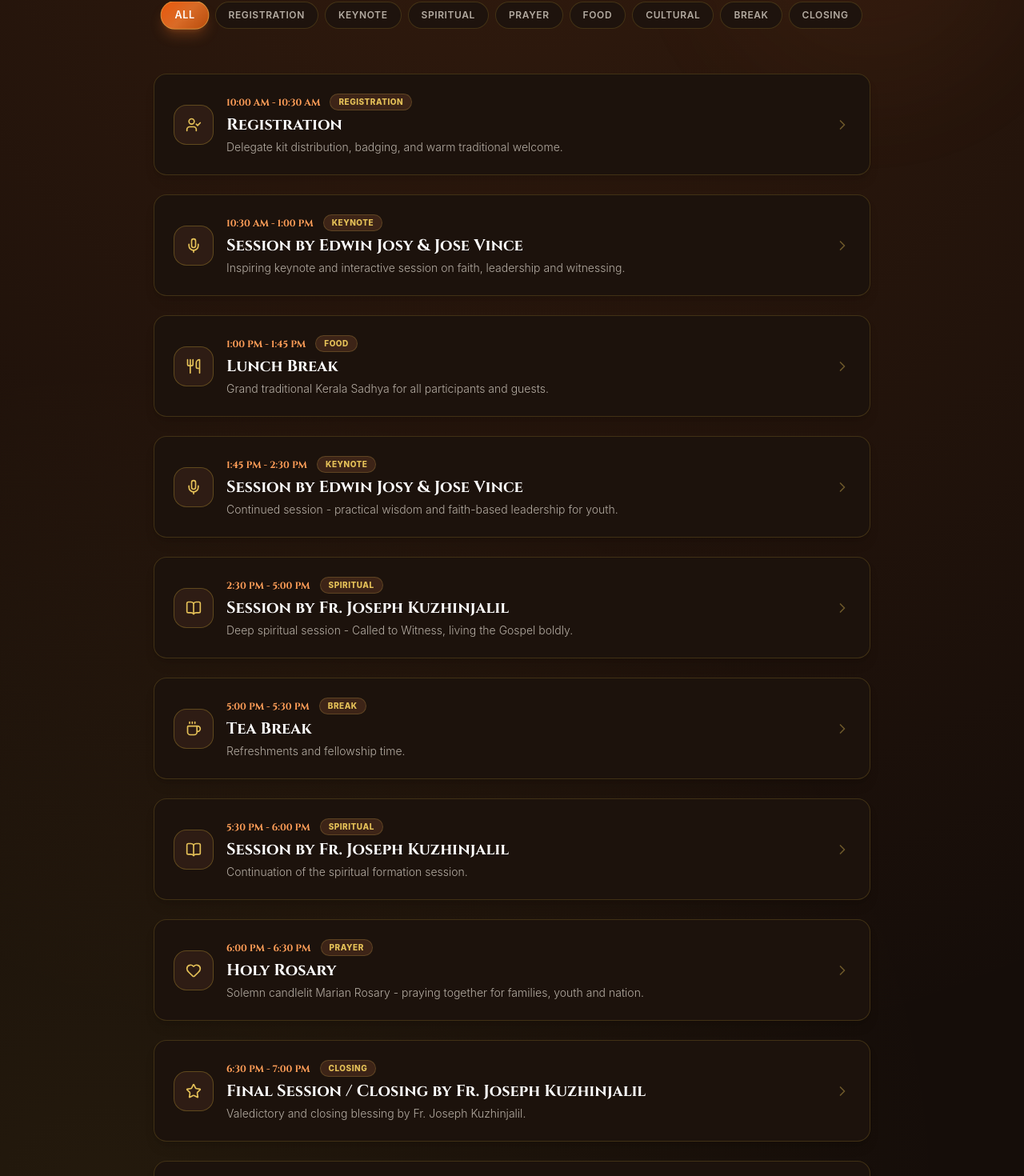
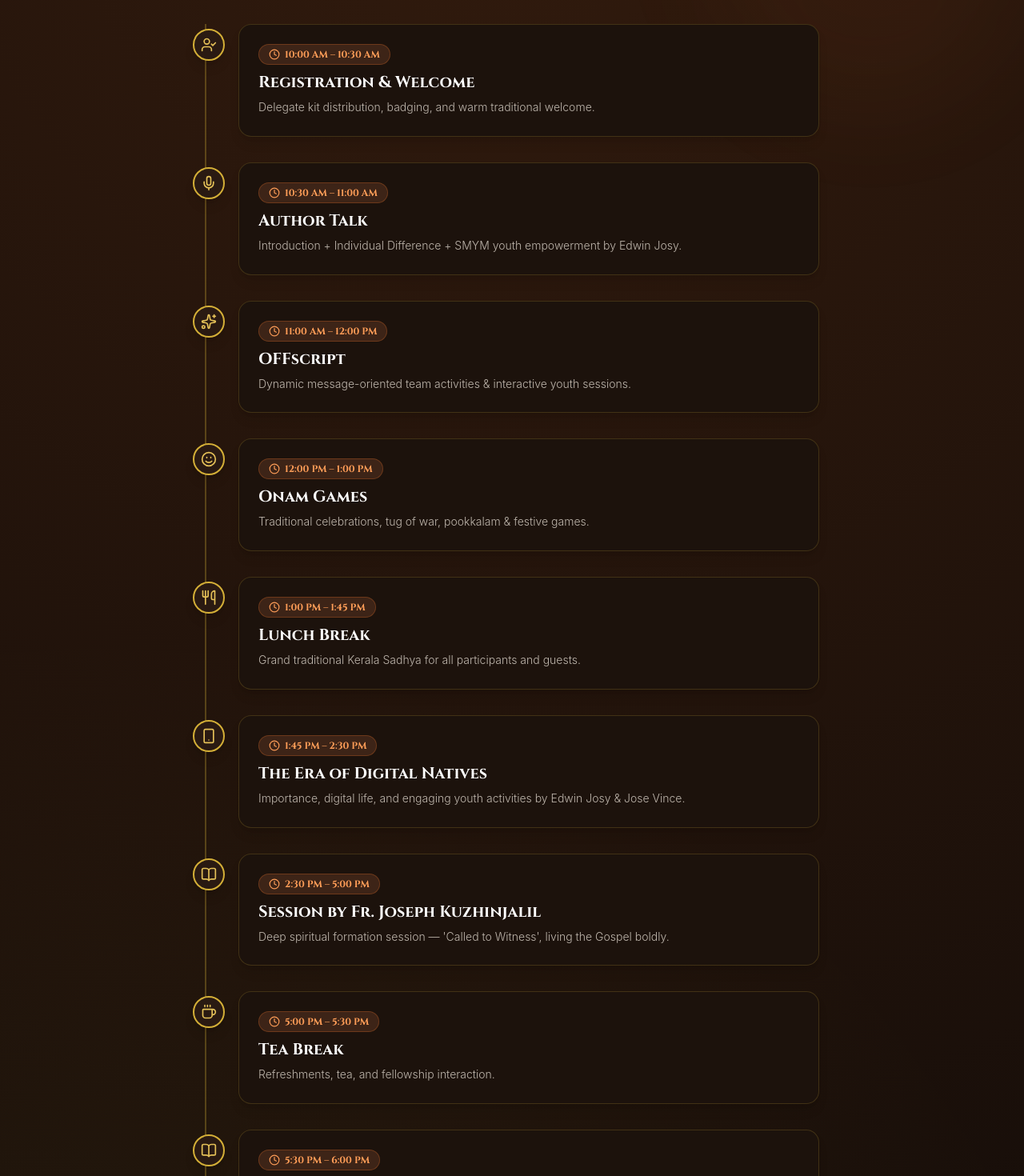
Before and after one commit to WhiZz-oO/edessa-youth-meet, a React (Vite) app in the folder frontend/: page / in a window 1280 px wide. Shown: the part 2240-3710 px from the top of the page at 80% size. Built offline with nearby package versions, Linux system fonts and the light colour scheme.

Commit message:
Update Schedule: Remove filter pills, convert to clean vertical timeline with updated Author Talk and OFFscript sessions

```diff
--- a/frontend/src/components/Hero.jsx
+++ b/frontend/src/components/Hero.jsx
@@ -57,7 +57,7 @@ export default function Hero({ onOpenRegister }) {
         <h1 className="font-cinzel text-6xl sm:text-8xl md:text-9xl font-black tracking-widest leading-none text-gold-gradient drop-shadow-[0_10px_20px_rgba(0,0,0,0.9)] mb-2">
           EDESSA
         </h1>
-
+          <br></br>
         {/* Called to Witness */}
         <div className="mb-4">
           <h2 className="font-script text-4xl sm:text-6xl md:text-7xl text-orange-gradient drop-shadow-md">
--- a/frontend/src/components/Schedule.jsx
+++ b/frontend/src/components/Schedule.jsx
@@ -1,25 +1,16 @@
-import React, { useState } from 'react';
+import React from 'react';
 import {
-  UserCheck, Sparkles, Utensils, Flame, Coffee, Heart, Music, Clock,
-  CalendarCheck, ChevronRight, Mic, BookOpen, Star, Home
+  UserCheck, Sparkles, Utensils, Coffee, Heart, Music, Clock,
+  CalendarCheck, Mic, BookOpen, Star, Home, Smartphone, Smile
 } from 'lucide-react';
 import { SCHEDULE_DATA } from '../data/mockData';
 
 export default function Schedule() {
-  const [activeFilter, setActiveFilter] = useState('All');
-
-  const categories = ['All', 'Registration', 'Keynote', 'Spiritual', 'Prayer', 'Food', 'Cultural', 'Break', 'Closing'];
-
-  const filteredSchedule = activeFilter === 'All'
-    ? SCHEDULE_DATA
-    : SCHEDULE_DATA.filter((item) => item.category === activeFilter);
-
   const getCategoryIcon = (iconName) => {
     switch (iconName) {
       case 'UserCheck': return <UserCheck className="w-5 h-5" />;
       case 'Sparkles': return <Sparkles className="w-5 h-5" />;
       case 'Utensils': return <Utensils className="w-5 h-5" />;
-      case 'Flame': return <Flame className="w-5 h-5" />;
       case 'Coffee': return <Coffee className="w-5 h-5" />;
       case 'Heart': return <Heart className="w-5 h-5" />;
       case 'Music': return <Music className="w-5 h-5" />;
@@ -27,6 +18,8 @@ export default function Schedule() {
       case 'BookOpen': return <BookOpen className="w-5 h-5" />;
       case 'Star': return <Star className="w-5 h-5" />;
       case 'Home': return <Home className="w-5 h-5" />;
+      case 'Smartphone': return <Smartphone className="w-5 h-5" />;
+      case 'Smile': return <Smile className="w-5 h-5" />;
       default: return <Clock className="w-5 h-5" />;
     }
   };
@@ -37,11 +30,11 @@ export default function Schedule() {
       <div className="absolute top-0 right-0 w-96 h-96 bg-[#d96b27]/5 rounded-full blur-3xl pointer-events-none" />
       <div className="absolute bottom-0 left-0 w-96 h-96 bg-[#d4af37]/5 rounded-full blur-3xl pointer-events-none" />
 
-      <div className="max-w-7xl mx-auto px-4 sm:px-6 lg:px-8 relative z-10">
+      <div className="max-w-5xl mx-auto px-4 sm:px-6 lg:px-8 relative z-10">
 
         {/* Section Header */}
         <div className="text-center max-w-3xl mx-auto mb-16">
-          <div className="inline-flex items-center gap-2 px-3 py-1 rounded-full bg-[#d96b27]/10 text-[#ff9e58] text-xs font-extrabold uppercase tracking-widest mb-3 border border-[#d96b27]/20">
+          <div className="inline-flex items-center gap-2 px-3.5 py-1.5 rounded-full bg-[#d96b27]/10 text-[#ff9e58] text-xs font-extrabold uppercase tracking-widest mb-3 border border-[#d96b27]/20 shadow-sm">
             <CalendarCheck className="w-3.5 h-3.5" />
             Programme Schedule
           </div>
@@ -53,57 +46,44 @@ export default function Schedule() {
           </p>
         </div>
 
-        {/* Filter Pills */}
-        <div className="flex items-center justify-center gap-2 overflow-x-auto pb-6 mb-8 scrollbar-none">
-          {categories.map((cat) => (
-            <button
-              key={cat}
-              onClick={() => setActiveFilter(cat)}
-              className={`px-4 py-2 rounded-full text-xs font-semibold uppercase tracking-wider transition-all whitespace-nowrap ${
-                activeFilter === cat
-                  ? 'bg-orange-gradient text-white shadow-lg shadow-[#d96b27]/30 scale-105 border border-[#e5c158]/50'
-                  : 'bg-[#1e130d] text-[#f4ece1]/70 hover:text-white hover:bg-[#2e1c14] border border-[#d4af37]/20'
-              }`}
-            >
-              {cat}
-            </button>
-          ))}
+        {/* Timeline Container */}
+        <div className="relative pl-8 sm:pl-10 border-l-2 border-[#d4af37]/30 space-y-8 max-w-3xl mx-auto">
+          {SCHEDULE_DATA.map((item, index) => (
+            <div key={index} className="relative group">
+              {/* Timeline Dot / Icon */}
+              <div className="absolute -left-[49px] sm:-left-[57px] top-1.5 w-10 h-10 rounded-full bg-[#2a1a12] border-2 border-[#d4af37] flex items-center justify-center text-[#e5c158] shadow-lg group-hover:bg-[#d96b27] group-hover:text-white group-hover:scale-110 transition-all duration-300">
+                {getCategoryIcon(item.iconName)}
               </div>
 
-        {/* Timeline */}
-        <div className="max-w-4xl mx-auto space-y-6">
-          {filteredSchedule.map((item, index) => (
-            <div
-              key={index}
-              className="bg-[#1c120c] rounded-2xl p-5 sm:p-6 border border-[#d4af37]/20 shadow-lg hover:border-[#d96b27]/50 transition-all flex flex-col sm:flex-row items-start sm:items-center justify-between gap-4 group"
-            >
-              <div className="flex items-start sm:items-center gap-4">
-                <div className="p-3.5 rounded-2xl bg-[#2e1c14] text-[#e5c158] border border-[#d4af37]/30 group-hover:bg-[#d96b27] group-hover:text-white transition-colors flex-shrink-0">
-                  {getCategoryIcon(item.iconName)}
-                </div>
-                <div>
-                  <div className="flex items-center gap-3 flex-wrap">
-                    <span className="text-xs font-bold text-[#ff9e58] font-cinzel">
+              {/* Event Content Card */}
+              <div className="bg-[#1c120c] rounded-2xl p-5 sm:p-6 border border-[#d4af37]/20 shadow-lg hover:border-[#d96b27]/50 hover:shadow-[#d96b27]/10 hover:shadow-xl transition-all duration-300">
+                <div className="flex flex-col sm:flex-row sm:items-center justify-between gap-2 mb-2">
+                  <span className="inline-flex items-center gap-1.5 px-3 py-1 rounded-full text-xs font-bold text-[#ff9e58] bg-[#3d2417] border border-[#d96b27]/30 font-cinzel w-fit">
+                    <Clock className="w-3.5 h-3.5" />
                     {item.time}
                   </span>
-                    <span className="px-2.5 py-0.5 rounded-full text-[10px] font-extrabold uppercase tracking-wider bg-[#3d2417] text-[#e5c158] border border-[#e5c158]/20">
-                      {item.category}
-                    </span>
                 </div>
-                  <h3 className="font-cinzel text-lg sm:text-xl font-bold text-white mt-1 group-hover:text-[#ffe8aa] transition-colors">
+
+                <h3 className="font-cinzel text-lg sm:text-xl font-bold text-white group-hover:text-gold-gradient transition-colors">
                   {item.title}
                 </h3>
-                  <p className="text-xs sm:text-sm text-[#f4ece1]/70 font-light mt-1 max-w-2xl">
+
+                <p className="text-xs sm:text-sm text-[#f4ece1]/75 font-light mt-1.5 leading-relaxed">
                   {item.description}
                 </p>
               </div>
             </div>
+          ))}
+        </div>
 
-              <div className="hidden sm:flex items-center text-[#e5c158]/40 group-hover:text-[#e5c158] group-hover:translate-x-1 transition-all">
-                <ChevronRight className="w-5 h-5" />
-              </div>
-            </div>
-          ))}
+        {/* Closing Note Banner */}
+        <div className="mt-14 text-center p-6 rounded-2xl bg-[#1c120c] border border-[#d4af37]/30 max-w-xl mx-auto">
+          <p className="font-garamond italic text-lg text-[#e5c158]">
+            "Arise, shine, for your light has come!"
+          </p>
+          <p className="text-xs text-[#f4ece1]/60 font-semibold tracking-wider uppercase mt-1">
+            EDESSA 2026 • Chemmalamattom
+          </p>
         </div>
 
       </div>
--- a/frontend/src/data/mockData.js
+++ b/frontend/src/data/mockData.js
@@ -19,87 +19,87 @@ export const EVENT_DETAILS = {
 
 export const SCHEDULE_DATA = [
   {
-    time: "10:00 AM - 10:30 AM",
-    title: "Registration",
+    time: "10:00 AM – 10:30 AM",
+    title: "Registration & Welcome",
     description: "Delegate kit distribution, badging, and warm traditional welcome.",
-    category: "Registration",
     iconName: "UserCheck",
   },
   {
-    time: "10:30 AM - 1:00 PM",
-    title: "Session by Edwin Josy & Jose Vince",
-    description: "Inspiring keynote and interactive session on faith, leadership and witnessing.",
-    category: "Keynote",
+    time: "10:30 AM – 11:00 AM",
+    title: "Author Talk",
+    description: "Introduction + Individual Difference + SMYM youth empowerment by Edwin Josy.",
     iconName: "Mic",
   },
   {
-    time: "1:00 PM - 1:45 PM",
+    time: "11:00 AM – 12:00 PM",
+    title: "OFFscript",
+    description: "Dynamic message-oriented team activities & interactive youth sessions.",
+    iconName: "Sparkles",
+  },
+  {
+    time: "12:00 PM – 1:00 PM",
+    title: "Onam Games",
+    description: "Traditional celebrations, tug of war, pookkalam & festive games.",
+    iconName: "Smile",
+  },
+  {
+    time: "1:00 PM – 1:45 PM",
     title: "Lunch Break",
     description: "Grand traditional Kerala Sadhya for all participants and guests.",
-    category: "Food",
     iconName: "Utensils",
   },
   {
-    time: "1:45 PM - 2:30 PM",
-    title: "Session by Edwin Josy & Jose Vince",
-    description: "Continued session - practical wisdom and faith-based leadership for youth.",
-    category: "Keynote",
-    iconName: "Mic",
+    time: "1:45 PM – 2:30 PM",
+    title: "The Era of Digital Natives",
+    description: "Importance, digital life, and engaging youth activities by Edwin Josy & Jose Vince.",
+    iconName: "Smartphone",
   },
   {
-    time: "2:30 PM - 5:00 PM",
+    time: "2:30 PM – 5:00 PM",
     title: "Session by Fr. Joseph Kuzhinjalil",
-    description: "Deep spiritual session - Called to Witness, living the Gospel boldly.",
-    category: "Spiritual",
+    description: "Deep spiritual formation session — 'Called to Witness', living the Gospel boldly.",
     iconName: "BookOpen",
   },
   {
-    time: "5:00 PM - 5:30 PM",
+    time: "5:00 PM – 5:30 PM",
     title: "Tea Break",
-    description: "Refreshments and fellowship time.",
-    category: "Break",
+    description: "Refreshments, tea, and fellowship interaction.",
     iconName: "Coffee",
   },
   {
-    time: "5:30 PM - 6:00 PM",
+    time: "5:30 PM – 6:00 PM",
     title: "Session by Fr. Joseph Kuzhinjalil",
-    description: "Continuation of the spiritual formation session.",
-    category: "Spiritual",
+    description: "Continuation of the youth spiritual renewal and discourse.",
     iconName: "BookOpen",
   },
   {
-    time: "6:00 PM - 6:30 PM",
+    time: "6:00 PM – 6:30 PM",
     title: "Holy Rosary",
-    description: "Solemn candlelit Marian Rosary - praying together for families, youth and nation.",
-    category: "Prayer",
+    description: "Solemn candlelit Marian Rosary prayer session — praying for families, youth, and nation.",
     iconName: "Heart",
   },
   {
-    time: "6:30 PM - 7:00 PM",
+    time: "6:30 PM – 7:00 PM",
     title: "Final Session / Closing by Fr. Joseph Kuzhinjalil",
-    description: "Valedictory and closing blessing by Fr. Joseph Kuzhinjalil.",
-    category: "Closing",
+    description: "Valedictory message, solemn blessing, and send-off by Fr. Joseph Kuzhinjalil.",
     iconName: "Star",
   },
   {
-    time: "7:00 PM - 7:30 PM",
+    time: "7:00 PM – 7:30 PM",
     title: "DJ Programme",
-    description: "Vibrant music and celebration to close the day!",
-    category: "Cultural",
+    description: "High-energy Christian music & celebratory DJ session to close the meet!",
     iconName: "Music",
   },
   {
     time: "7:30 PM onwards",
     title: "Evening Food",
-    description: "Dinner for all participants.",
-    category: "Food",
+    description: "Delicious dinner served for all participants & delegates.",
     iconName: "Utensils",
   },
   {
     time: "8:00 PM",
     title: "Dispersal",
-    description: "Safe journey home. God bless!",
-    category: "Closing",
+    description: "Farewell & safe journey home. Arise, Shine, Witness!",
     iconName: "Home",
   },
 ];
```
Lines whose indentation alone changed are shown as unchanged.
